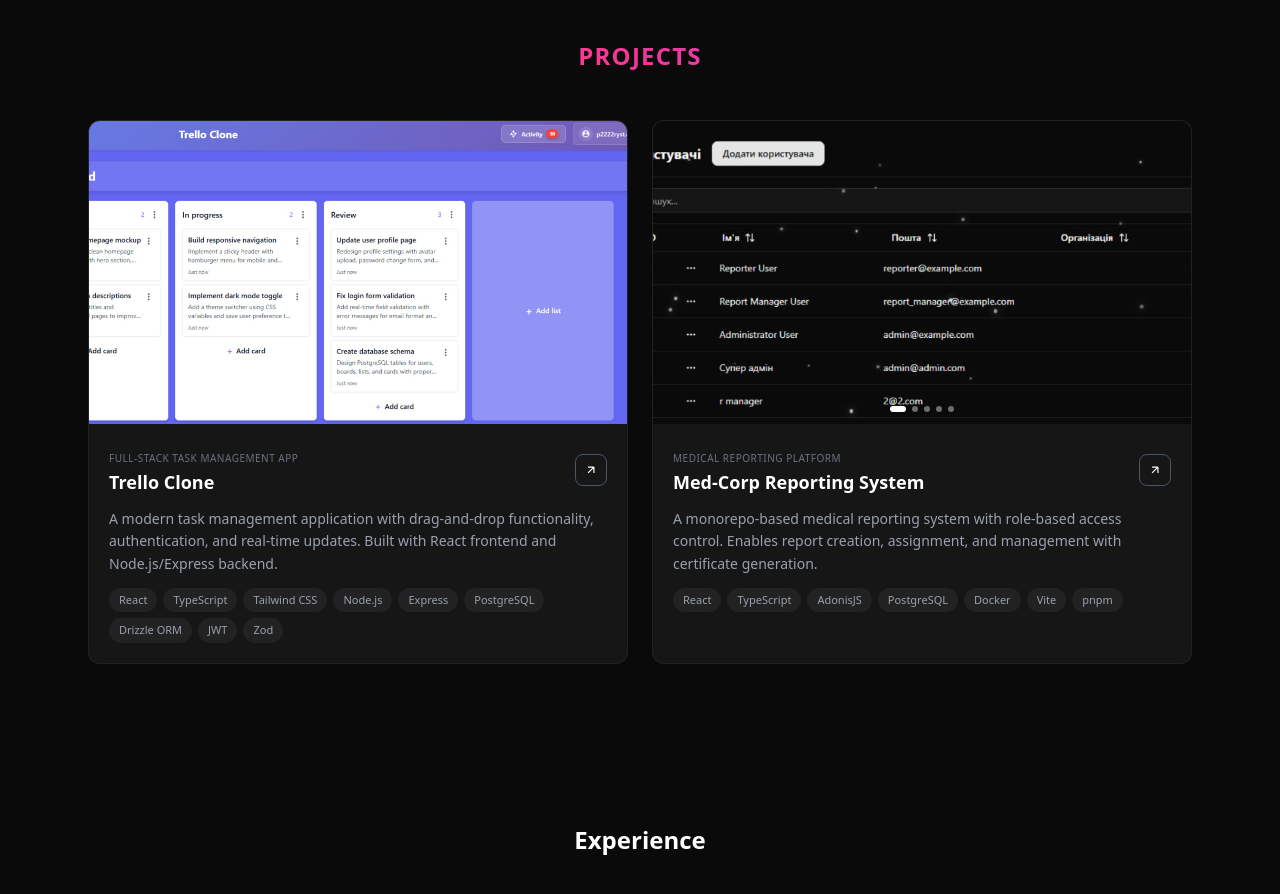
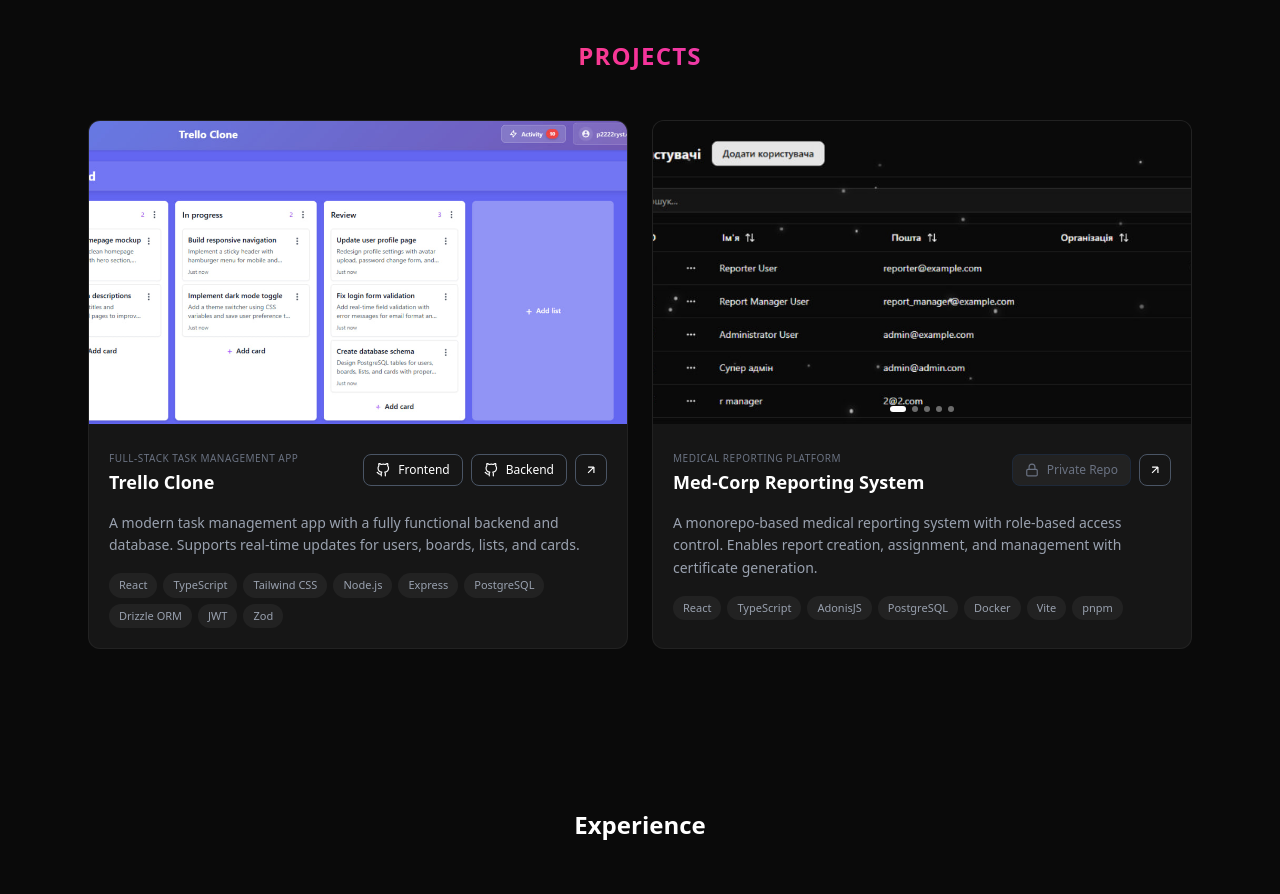
Before and after one commit to midelq/Landing-Page, a React (Vite) app: page / in a window 1280 px wide. Shown: the part 840-1734 px from the top of the page. Built offline with nearby package versions, Linux system fonts and the light colour scheme.

Commit message:
add multiple GitHub repository links support to ProjectCard

```diff
--- a/src/components/ui/ProjectCard.tsx
+++ b/src/components/ui/ProjectCard.tsx
@@ -22,12 +22,7 @@ export default function ProjectCard({ project }: ProjectCardProps) {
     };
 
     return (
-        <a
-            href={project.link}
-            target="_blank"
-            rel="noopener noreferrer"
-            className="group block rounded-xl overflow-hidden bg-[#161616] border border-white/5 hover:border-white/10 transition-all duration-300 hover:-translate-y-2"
-        >
+        <div className="group block rounded-xl overflow-hidden bg-[#161616] border border-white/5 hover:border-white/10 transition-all duration-300 hover:-translate-y-2">
             {/* Image Carousel */}
             <div className="relative aspect-video overflow-hidden">
                 <img
@@ -41,7 +36,7 @@ export default function ProjectCard({ project }: ProjectCardProps) {
                     <>
                         <button
                             onClick={prevImage}
-                            className="absolute left-2 top-1/2 -translate-y-1/2 w-8 h-8 bg-black/60 hover:bg-black/80 rounded-full flex items-center justify-center opacity-0 group-hover:opacity-100 transition-opacity"
+                            className="absolute left-2 top-1/2 -translate-y-1/2 w-8 h-8 bg-black/60 hover:bg-black/80 rounded-full flex items-center justify-center opacity-0 group-hover:opacity-100 transition-opacity z-10"
                         >
                             <svg width="14" height="14" viewBox="0 0 24 24" fill="none" stroke="white" strokeWidth="2">
                                 <path d="M15 18l-6-6 6-6" />
@@ -49,7 +44,7 @@ export default function ProjectCard({ project }: ProjectCardProps) {
                         </button>
                         <button
                             onClick={nextImage}
-                            className="absolute right-2 top-1/2 -translate-y-1/2 w-8 h-8 bg-black/60 hover:bg-black/80 rounded-full flex items-center justify-center opacity-0 group-hover:opacity-100 transition-opacity"
+                            className="absolute right-2 top-1/2 -translate-y-1/2 w-8 h-8 bg-black/60 hover:bg-black/80 rounded-full flex items-center justify-center opacity-0 group-hover:opacity-100 transition-opacity z-10"
                         >
                             <svg width="14" height="14" viewBox="0 0 24 24" fill="none" stroke="white" strokeWidth="2">
                                 <path d="M9 18l6-6-6-6" />
@@ -60,7 +55,7 @@ export default function ProjectCard({ project }: ProjectCardProps) {
 
                 {/* Dots */}
                 {hasMultipleImages && (
-                    <div className="absolute bottom-3 left-1/2 -translate-x-1/2 flex gap-1.5">
+                    <div className="absolute bottom-3 left-1/2 -translate-x-1/2 flex gap-1.5 z-10">
                         {project.images.map((_, i) => (
                             <button
                                 key={i}
@@ -69,8 +64,8 @@ export default function ProjectCard({ project }: ProjectCardProps) {
                                     setCurrentImage(i);
                                 }}
                                 className={`w-1.5 h-1.5 rounded-full transition-all ${i === currentImage
-                                        ? "bg-white w-4"
-                                        : "bg-white/40 hover:bg-white/60"
+                                    ? "bg-white w-4"
+                                    : "bg-white/40 hover:bg-white/60"
                                     }`}
                             />
                         ))}
@@ -79,7 +74,7 @@ export default function ProjectCard({ project }: ProjectCardProps) {
             </div>
 
             {/* Content */}
-            <div className="p-5 flex flex-col gap-3">
+            <div className="p-5 flex flex-col gap-4">
                 <div className="flex items-center justify-between">
                     <div>
                         <span className="text-[10px] uppercase tracking-wider text-gray-500">
@@ -88,10 +83,64 @@ export default function ProjectCard({ project }: ProjectCardProps) {
                         <h3 className="text-lg font-semibold">{project.title}</h3>
                     </div>
 
-                    <div className="w-8 h-8 flex items-center justify-center border border-gray-600 rounded-lg transition-all duration-200 group-hover:bg-white group-hover:text-black group-hover:border-white">
-                        <svg width="14" height="14" viewBox="0 0 24 24" fill="none" stroke="currentColor" strokeWidth="2">
-                            <path d="M7 17L17 7M17 7H7M17 7V17" />
-                        </svg>
+                    <div className="flex gap-2">
+                        {/* GitHub Links */}
+                        {project.githubUrls?.length === 0 ? (
+                            <div className="h-8 px-3 flex items-center justify-center gap-2 border border-gray-800 rounded-lg text-gray-500 text-xs font-medium cursor-not-allowed select-none bg-white/5">
+                                <svg
+                                    xmlns="http://www.w3.org/2000/svg"
+                                    width="14"
+                                    height="14"
+                                    viewBox="0 0 24 24"
+                                    fill="none"
+                                    stroke="currentColor"
+                                    strokeWidth="2"
+                                    strokeLinecap="round"
+                                    strokeLinejoin="round"
+                                >
+                                    <rect x="3" y="11" width="18" height="11" rx="2" ry="2" />
+                                    <path d="M7 11V7a5 5 0 0 1 10 0v4" />
+                                </svg>
+                                Private Repo
+                            </div>
+                        ) : (
+                            project.githubUrls?.map((gh) => (
+                                <a
+                                    key={gh.url}
+                                    href={gh.url}
+                                    target="_blank"
+                                    rel="noopener noreferrer"
+                                    className="h-8 px-3 flex items-center justify-center gap-2 border border-gray-600 rounded-lg transition-all duration-200 hover:bg-white hover:text-black hover:border-white text-xs font-medium"
+                                    title={`View ${gh.label} on GitHub`}
+                                >
+                                    <svg
+                                        xmlns="http://www.w3.org/2000/svg"
+                                        width="14"
+                                        height="14"
+                                        viewBox="0 0 24 24"
+                                        fill="none"
+                                        stroke="currentColor"
+                                        strokeWidth="2"
+                                        strokeLinecap="round"
+                                        strokeLinejoin="round"
+                                    >
+                                        <path d="M9 19c-5 1.5-5-2.5-7-3m14 6v-3.87a3.37 3.37 0 0 0-.94-2.61c3.14-.35 6.44-1.54 6.44-7A5.44 5.44 0 0 0 20 4.77 5.07 5.07 0 0 0 19.91 1S18.73.65 16 2.48a13.38 13.38 0 0 0-7 0C6.27.65 5.09 1 5.09 1A5.07 5.07 0 0 0 5 4.77a5.44 5.44 0 0 0-1.5 3.78c0 5.42 3.3 6.61 6.44 7A3.37 3.37 0 0 0 9 18.13V22" />
+                                    </svg>
+                                    {gh.label}
+                                </a>
+                            ))
+                        )}
+                        <a
+                            href={project.link}
+                            target="_blank"
+                            rel="noopener noreferrer"
+                            className="w-8 h-8 flex items-center justify-center border border-gray-600 rounded-lg transition-all duration-200 hover:bg-white hover:text-black hover:border-white"
+                            title="View Live Demo"
+                        >
+                            <svg width="14" height="14" viewBox="0 0 24 24" fill="none" stroke="currentColor" strokeWidth="2">
+                                <path d="M7 17L17 7M17 7H7M17 7V17" />
+                            </svg>
+                        </a>
                     </div>
                 </div>
 
@@ -110,6 +159,6 @@ export default function ProjectCard({ project }: ProjectCardProps) {
                     ))}
                 </div>
             </div>
-        </a>
+        </div>
     );
 }
--- a/src/data/projects.ts
+++ b/src/data/projects.ts
@@ -6,6 +6,7 @@ export interface Project {
     techStack: string[];
     images: string[];
     link: string;
+    githubUrls?: { label: string; url: string }[];
 }
 
 export const projects: Project[] = [
@@ -14,7 +15,7 @@ export const projects: Project[] = [
         title: "Trello Clone",
         subtitle: "FULL-STACK TASK MANAGEMENT APP",
         description:
-            "A modern task management application with drag-and-drop functionality, authentication, and real-time updates. Built with React frontend and Node.js/Express backend.",
+            "A modern task management app with a fully functional backend and database. Supports real-time updates for users, boards, lists, and cards.",
         techStack: [
             "React",
             "TypeScript",
@@ -33,6 +34,10 @@ export const projects: Project[] = [
             "/projects/trello-clone/trello-clone-4.png",
         ],
         link: "https://trello-clone-fe-nine.vercel.app/",
+        githubUrls: [
+            { label: "Frontend", url: "https://github.com/midelq/Trello-clone-FE" },
+            { label: "Backend", url: "https://github.com/midelq/Trello-clone-BE" },
+        ],
     },
     {
         id: 2,
@@ -57,5 +62,6 @@ export const projects: Project[] = [
             "/projects/med-corp/med-corp-5.png",
         ],
         link: "https://front-production-6a0e.up.railway.app/users",
+        githubUrls: [],
     },
 ];
```
